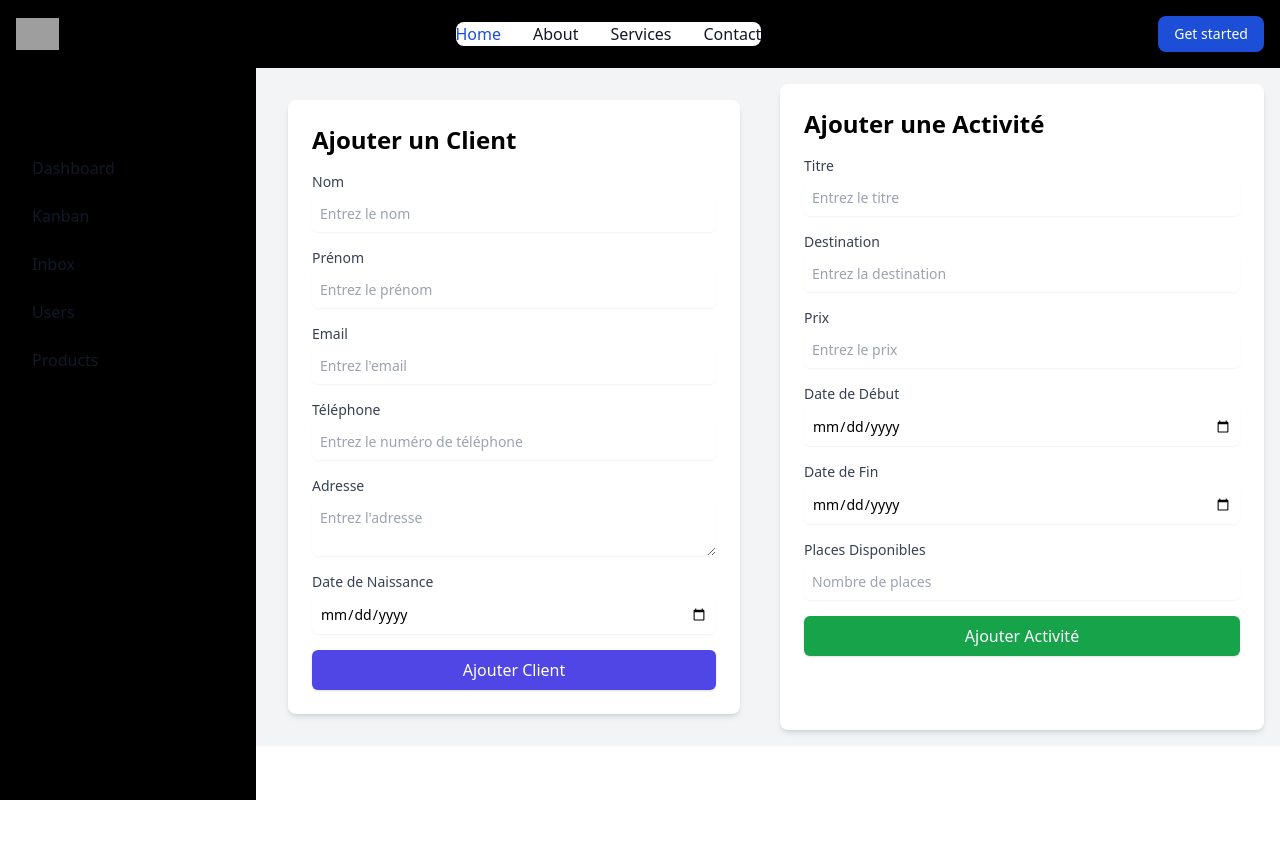
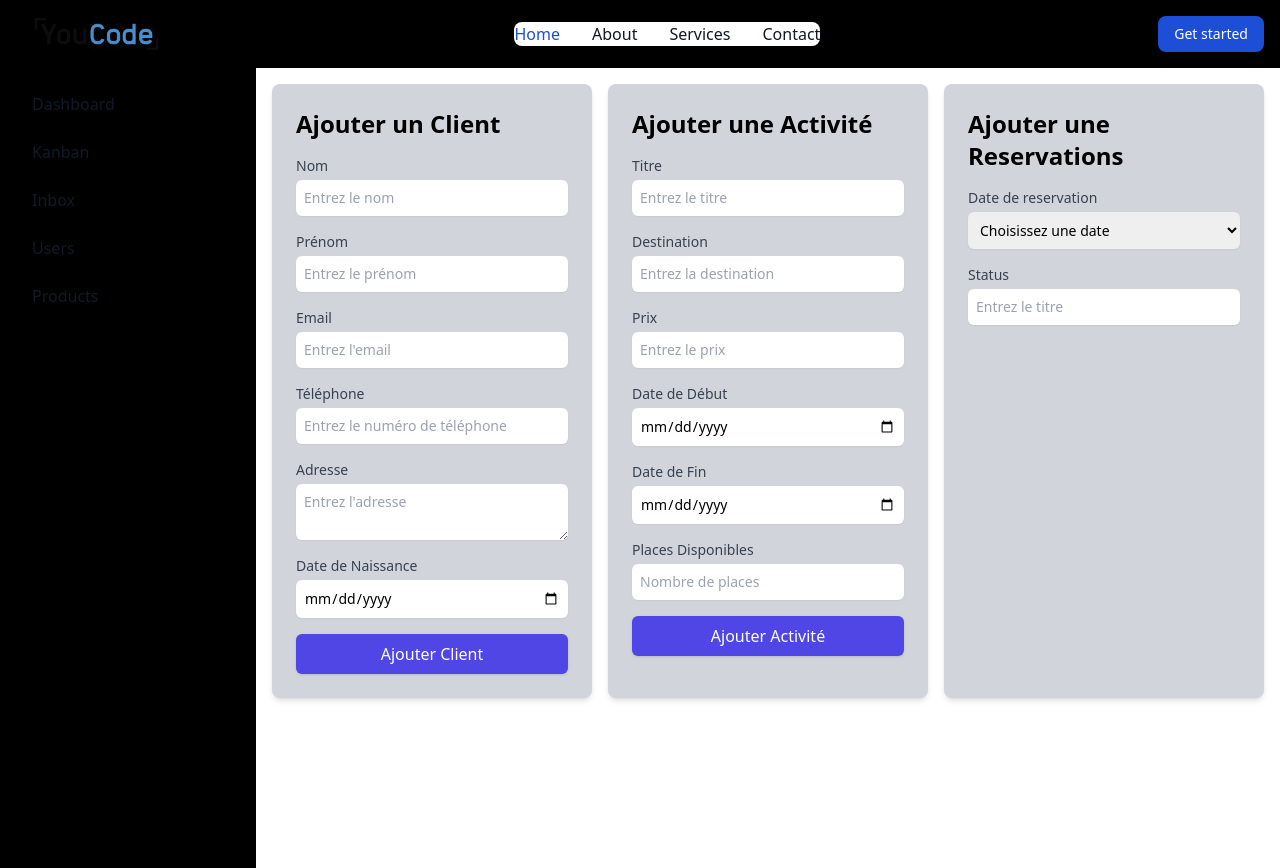
Before and after one commit to houssamlambara/G_R_Site_Voyage, a PHP site: page / in a window 1280 px wide. Before the commit the page ends 800 px from the top, so only its background shows below. Run offline with PHP 8.4, Linux system fonts and the light colour scheme; some libraries are stand-ins or nearby versions; grey boxes are pictures that could not be loaded.

Commit message:
modification sidebar

```diff
--- a/index.php
+++ b/index.php
@@ -9,13 +9,12 @@
 <body>
 
    <!-- Header -->
-  <header>
     <nav class="bg-black">
-      <div class="max-w-screen-xl flex flex-wrap items-center justify-between mx-auto p-4">
+      <div class=" max-w-screen-xl flex flex-wrap items-center justify-between mx-auto p-4">
 
         <!-- Logo -->
-        <a href="https://flowbite.com/" class="flex items-center space-x-3">
-          <img src="#" class="h-8" alt="Logo" />
+        <a href="#" class="flex items-center space-x-3">
+          <img src="./youcode_logo_dark.png" class="h-8" alt="Logo" />
         </a>
 
         <!-- Right Action Buttons -->
@@ -23,16 +22,10 @@
           <button type="button" class="text-white bg-blue-700 hover:bg-blue-800 focus:ring-4 focus:outline-none focus:ring-blue-300 font-medium rounded-lg text-sm px-4 py-2 text-center dark:bg-blue-600 dark:hover:bg-blue-700 dark:focus:ring-blue-800">
             Get started
           </button>
-          <button data-collapse-toggle="navbar-cta" type="button" class="inline-flex items-center p-2 w-10 h-10 justify-center text-sm text-gray-500 rounded-lg md:hidden hover:bg-gray-100 focus:outline-none focus:ring-2 focus:ring-gray-200 dark:text-gray-400 dark:hover:bg-gray-700 dark:focus:ring-gray-600" aria-controls="navbar-cta" aria-expanded="false">
-            <span class="sr-only">Open main menu</span>
-            <svg class="w-5 h-5" xmlns="http://www.w3.org/2000/svg" fill="none" viewBox="0 0 17 14" aria-hidden="true">
-              <path stroke="currentColor" stroke-linecap="round" stroke-linejoin="round" stroke-width="2" d="M1 1h15M1 7h15M1 13h15"/>
-            </svg>
-          </button>
         </div>
 
         <!-- Navbar Links -->
-        <div class="items-center justify-between hidden w-full md:flex md:w-auto md:order-1" id="navbar-cta">
+        <div class="items-center justify-between hidden w-full md:flex md:w-auto md:order-1">
           <ul class="flex flex-col font-medium p-4 md:p-0 mt-4 border border-gray-100 rounded-lg bg-gray-50 md:space-x-8 md:flex-row md:mt-0 md:border-0 md:bg-white dark:bg-gray-800 md:dark:bg-black bg-black">
             <li><a href="#" class="block py-2 px-3 md:p-0 text-white bg-blue-700 rounded md:bg-transparent md:text-blue-700 dark:text-blue-500" aria-current="page">Home</a></li>
             <li><a href="#" class="block py-2 px-3 md:p-0 text-gray-900 rounded hover:bg-gray-100 md:hover:bg-transparent md:hover:text-blue-700 dark:text-white dark:hover:bg-gray-700 dark:hover:text-white">About</a></li>
@@ -43,19 +36,13 @@
 
       </div>
     </nav>
-  </header>
 
-  <!-- Sidebar Toggle Button -->
-  <button data-drawer-target="logo-sidebar" data-drawer-toggle="logo-sidebar" aria-controls="logo-sidebar" type="button" class="inline-flex items-center p-2 mt-2 ml-3 text-sm text-gray-500 rounded-lg sm:hidden hover:bg-gray-100 focus:outline-none focus:ring-2 focus:ring-gray-200 dark:text-gray-400 dark:hover:bg-gray-700 dark:focus:ring-gray-600">
-    <span class="sr-only">Open sidebar</span>
-    <svg class="w-6 h-6" xmlns="http://www.w3.org/2000/svg" fill="currentColor" viewBox="0 0 20 20" aria-hidden="true"></svg>
-  </button>
+</section class="relative">
 
-  <!-- Main Content -->
- <div class="ml-64 p-4 bg-gray-100 grid grid-cols-2 gap-6">
   <!-- Sidebar -->
-    <aside id="logo-sidebar" class="mt-[68px] fixed top-0 left-0 z-40 w-64 h-screen transition-transform -translate-x-full sm:translate-x-0 bg-black" aria-label="Sidebar">
-      <div class="mt-16 h-full px-3 py-4 overflow-y-auto">
+
+  <aside id="logo-sidebar" class="absolute w-64 h-full bg-black transition-transform " aria-label="Sidebar">
+  <div class="h-full px-3 py-4 overflow-y-auto">
     <ul class="space-y-2 font-medium">
       <li><a href="#" class="flex items-center p-2 text-gray-900 rounded-lg dark:text-white hover:bg-gray-100 dark:hover:bg-gray-700 group"><span class="ms-3">Dashboard</span></a></li>
       <li><a href="#" class="flex items-center p-2 text-gray-900 rounded-lg dark:text-white hover:bg-gray-100 dark:hover:bg-gray-700 group"><span class="ms-3">Kanban</span></a></li>
@@ -66,12 +53,9 @@
   </div>
 </aside>
 
-
-    <!-- Main Section -->
-    <div class=" p-4 bg-gray-100 grid grid-cols- gap-6">
-
+<div class="p-4 sm:ml-64 grid grid-cols-3 gap-4">
   <!-- Ajouter Client -->
- <section class="bg-white p-6 rounded-lg shadow-md">
+  <div class="bg-gray-300 p-6 rounded-lg shadow-md">
     <h2 class="text-2xl font-bold mb-4">Ajouter un Client</h2>
     <form action="add_client.php" method="POST" class="space-y-4">
       <div>
@@ -104,9 +88,8 @@
     </form>
   </div>
 
-
   <!-- Ajouter Activité -->
-  <section class="bg-white p-6 rounded-lg shadow-md">
+  <div class="bg-gray-300 p-6 rounded-lg shadow-md">
     <h2 class="text-2xl font-bold mb-4">Ajouter une Activité</h2>
     <form action="add_activite.php" method="POST" class="space-y-4">
       <div>
@@ -134,10 +117,30 @@
         <input type="number" id="place_disponible" name="place_disponible" class="p-2 mt-1 block w-full rounded-md border-gray-300 shadow-sm focus:border-green-500 focus:ring-green-500 sm:text-sm" placeholder="Nombre de places" required>
       </div>
       <div>
-        <button type="submit" class="w-full bg-green-600 text-white py-2 px-4 rounded-md shadow hover:bg-green-700 focus:outline-none focus:ring-2 focus:ring-green-500 focus:ring-offset-2">Ajouter Activité</button>
+        <button type="submit" class="w-full bg-indigo-600 text-white py-2 px-4 rounded-md shadow hover:bg-indigo-700 focus:outline-none focus:ring-2 focus:ring-indigo-500 focus:ring-offset-2">Ajouter Activité</button>
       </div>
     </form>
   </div>
+
+<!-- Ajouter Reservations -->
+  <div class="bg-gray-300 p-6 rounded-lg shadow-md">
+        <h2 class="text-2xl font-bold mb-4">Ajouter une Reservations</h2>
+    <form action="add_reservations.php" method="POST" class="space-y-4">
+    <div>
+      <label for="date_reservation" class="block text-sm font-medium text-gray-700">Date de reservation</label>
+      <select id="date_reservation" name="date_reservation" class="p-2 mt-1 block w-full rounded-md border-gray-300 shadow-sm focus:border-green-500 focus:ring-green-500 sm:text-sm" required>
+        <option value="" disabled selected>Choisissez une date</option>
+        <option value="ID_CLIENT">Client name</option>
+        <option value="Status">Status</option>
+      </select>
     </div>
+    <div>
+        <label for="titre" class="block text-sm font-medium text-gray-700">Status</label>
+        <input type="text" id="status" name="status" class="p-2 mt-1 block w-full rounded-md border-gray-300 shadow-sm focus:border-green-500 focus:ring-green-500 sm:text-sm" placeholder="Entrez le titre" required>
+    </div>
+  </div>
+</div>
+
+
 </body>
 </html>
```
Also changed, not shown: add_reservations.php (+20 -0 lines), trn.php (added, +21 -0 lines), youcode_logo_dark.png (added). Lines whose indentation alone changed are shown as unchanged.
